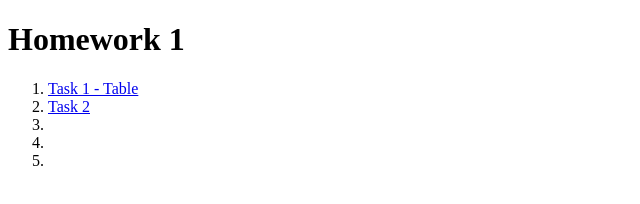
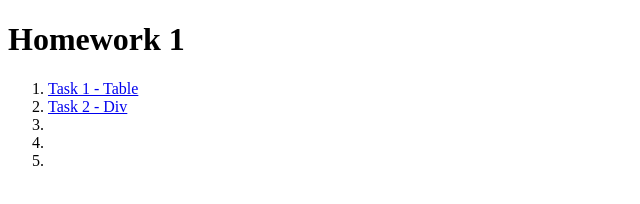
Before and after one commit to AliakseiKhomich/WfA_Course, a plain HTML site: page Homework1/Contents.html in a window 1280 px wide. Shown: the full height of the page, 0-640 px from the left. Drawn offline with Linux system fonts and the light colour scheme.

Commit message:
HW1 - Task 2

```diff
--- a/Homework1/Contents.html
+++ b/Homework1/Contents.html
@@ -9,7 +9,7 @@
     <H1>Homework 1</H1>
     <ol>
         <li><a href="../Homework1/Task1/task1.html" title="Task 1">Task 1 - Table</a></li>
-        <li><a href="../Homework1/Task2/task2.html" title="Task 2">Task 2</a></li>
+        <li><a href="../Homework1/Task2/task2.html" title="Task 2">Task 2 - Div</a></li>
         <li></li>
         <li></li>
         <li></li>
```
Also changed, not shown: Homework1/Task2/task2.html (+0 -3 lines).
